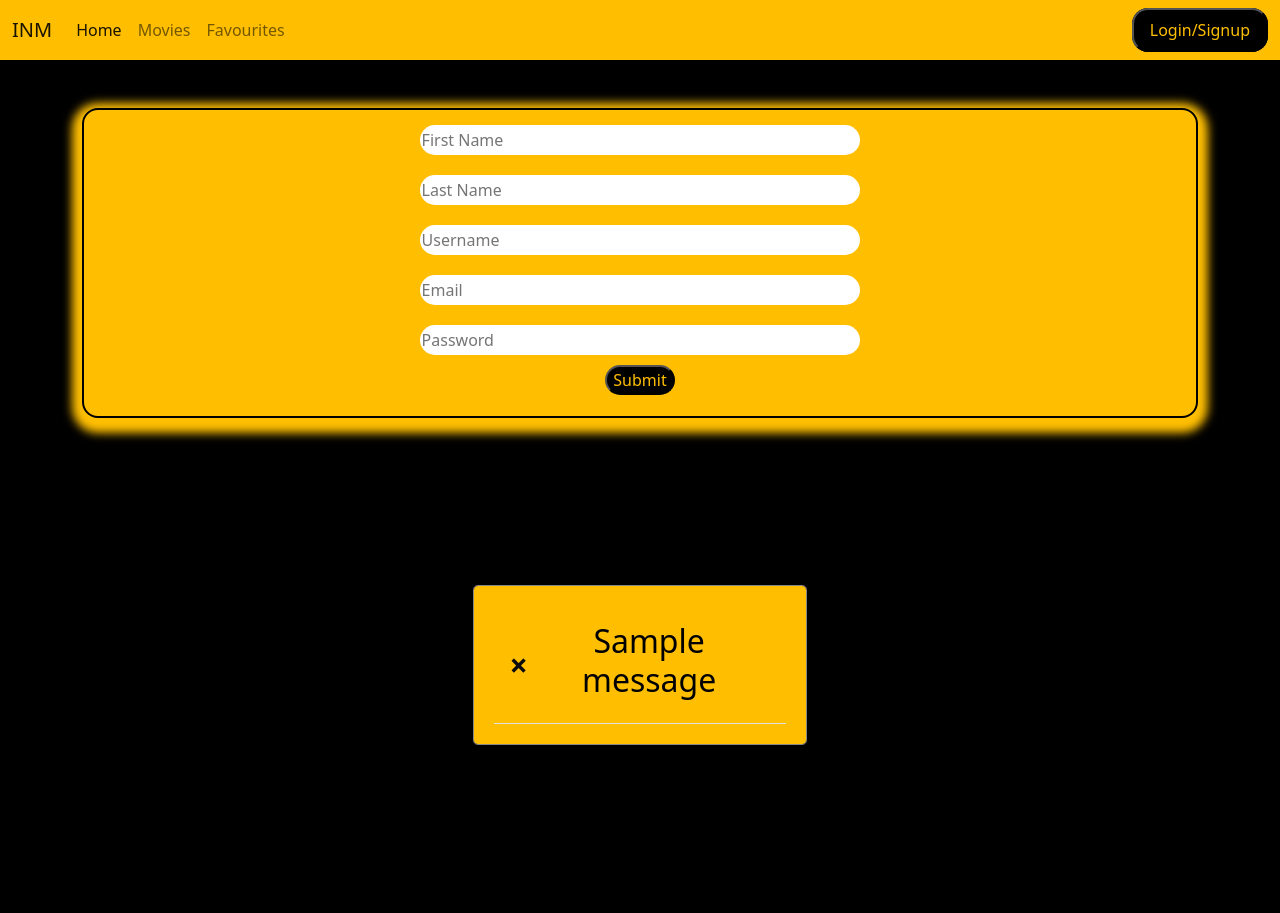
After one commit to Abhishekpote/MovieAssignment, a Django app: page /register/ in a window 1280 px wide. The commit adds this page. Run offline with Django 4.2, Linux system fonts and the light colour scheme; tables that the repository leaves empty hold one stand-in row (values such as "Sample post"); one stand-in notice (Sample message) is shown.

```diff
--- a/INM/settings.py
+++ b/INM/settings.py
@@ -49,7 +49,7 @@ MIDDLEWARE = [
     'django.contrib.messages.middleware.MessageMiddleware',
     'django.middleware.clickjacking.XFrameOptionsMiddleware',
 ]
-
+LOGOUT_REDIRECT_URL = "/"
 ROOT_URLCONF = 'INM.urls'
 
 TEMPLATES = [
--- a/movies/static/css/style.css
+++ b/movies/static/css/style.css
@@ -128,3 +128,17 @@ body{
     color: rgb(255, 191, 0);
     border-radius: 1rem;
   }
+
+
+  .signup-form{
+    background-color: rgb(255, 191, 0);
+    border-radius: 1rem;
+    padding: 5px;
+    border: 2px solid black;
+    box-shadow: rgb(255, 191, 0) 0px 5px 10px 10px;
+  }
+
+  .modal-footer{
+    margin-left: auto;
+    margin-right: auto;
+  }
--- /dev/null
+++ b/movies/static/js/script.js
@@ -0,0 +1,17 @@
+var modal = document.getElementById("loginModal");
+
+// Get the button that opens the modal
+var btn = document.getElementById("loginBtn");
+
+// Get the <span> element that closes the modal
+var span = document.getElementsByClassName("close-modal")[0];
+
+// When the user clicks on the button, open the modal
+btn.onclick = function() {
+    modal.style.display = "block";
+}
+
+// When the user clicks on <span> (x), close the modal
+span.onclick = function() {
+    modal.style.display = "none";
+}
--- a/movies/templates/base.html
+++ b/movies/templates/base.html
@@ -7,6 +7,7 @@
         <link href="https://cdn.jsdelivr.net/npm/bootstrap@5.0.2/dist/css/bootstrap.min.css" rel="stylesheet" integrity="sha384-EVSTQN3/azprG1Anm3QDgpJLIm9Nao0Yz1ztcQTwFspd3yD65VohhpuuCOmLASjC" crossorigin="anonymous">
 
         <link rel="stylesheet" href="{% static '/css/style.css' %}" type="text/css">
+
         <title>INM</title>
         <script src="https://code.jquery.com/jquery-3.7.0.js" integrity="sha256-JlqSTELeR4TLqP0OG9dxM7yDPqX1ox/HfgiSLBj8+kM=" crossorigin="anonymous"></script>
 
@@ -34,9 +35,15 @@
                 </ul>
 
                 <div class="d-flex">
-                    <li class="d-flex login-btn">
+                  {% if user.is_authenticated %}
+                  <li class="nav-link">{{ user.username }}</li>
+                  <a class="nav-link card-btn" href="{% url 'Logout' %}">Logout</a>
+                  {% else %}
+                  <li class="d-flex login-btn">
                     <button class="nav-link card-btn" id="loginBtn" style="color: rgb(255, 191, 0);">Login/Signup</a>
                   </li>
+                  {% endif %}
+
                 </div>
               </div>
             </div>
@@ -44,7 +51,37 @@
         {% block content %}
 
         {% endblock content %}
+
+
+        <!-- The Modal -->
+        <div id="loginModal" class="modal-log">
+
+          <!-- Modal content -->
+          <div class="modal-content">
+            <div class="modal-header">
+                <span class="close-modal">&times;</span>
+                <h2 style="margin-left: auto;margin-right: auto;">Login</h2>
+            </div>
+            <hr class="hr-line">
+            <div class="modal-body">
+                <form action="{% url 'Home' %}" method="post" style="text-align: center;">
+                    {% csrf_token %}
+                    <input class="form-field" type="text" name="username" placeholder="Username" required><br>
+                    <input class="form-field" type="password" name="password" id="password" placeholder="Password" required><br>
+                    <input class="form-btn" type="submit" value="Submit">
+                </form>
+            </div>
+
+            <div class="modal-footer">
+                Don't have an account? <a href="{% url 'Signup' %}">Sign Up!!!!</a>
+            </div>
+
+          </div>
+
+        </div>
+
+
         <script src="https://cdn.jsdelivr.net/npm/bootstrap@5.0.2/dist/js/bootstrap.bundle.min.js" integrity="sha384-MrcW6ZMFYlzcLA8Nl+NtUVF0sA7MsXsP1UyJoMp4YLEuNSfAP+JcXn/tWtIaxVXM" crossorigin="anonymous"></script>
-
+        <script src="{% static '/js/script.js' %}"></script>
     </body>
 </html>
--- a/movies/templates/movieList.html
+++ b/movies/templates/movieList.html
@@ -6,15 +6,15 @@
     <div class="row">
 
         {% for movie in object_list  %}
-        <div class="col-lg-4 mt-5">
+        <div class="col-lg-4 mt-5 d-flex align-items-stretch">
             <div class="card" style="width: 18rem; background-color: rgb(255, 191, 0); color: black;">
                 <img class="card-img-top" src="{{ movie.thumbnail.url }}" alt="Card Img">
-                <div class="card-body">
+                <div class="card-body d-flex flex-column">
                     <h5 class="card-title">{{ movie.title }}</h5>
                     <p class="card-text">{{ movie.synopsis | slice:"80" }}....</p>
                     <p class="card-text">Release Date:{{ movie.released_date }}</p>
                     <p class="card-text">Genre:{{ movie.genre }}</p>
-                    <a href="{% url 'MoviesDetail' movie.slug  %}" class="btn card-btn">Show More</a>
+                    <a href="{% url 'MoviesDetail' movie.slug  %}" class="btn card-btn mt-auto">Show More</a>
                 </div>
             </div>
         </div>
--- /dev/null
+++ b/movies/templates/register.html
@@ -0,0 +1,37 @@
+{% extends 'base.html' %}
+{%  load static %}
+{% block content %}
+
+<div class="container">
+
+    <div class="signup-form mt-5">
+
+        <form action="" method="post" style="text-align: center;">
+            {% csrf_token %}
+            <input class="form-field" type="text" name="firstname" placeholder="First Name" required><br>
+            <input class="form-field" type="text" name="lastname" placeholder="Last Name" required><br>
+            <input class="form-field" type="text" name="username" placeholder="Username" required><br>
+            <input class="form-field" type="email" name="email" placeholder="Email" required><br>
+            <input class="form-field" type="password" name="password" id="password" placeholder="Password" required><br>
+
+            <input class="form-btn" type="submit" value="Submit">
+
+        </form>
+
+    </div>
+
+    {% if messages %}
+        {% for message in messages %}
+        <div class="modal-content" id="loginModal">
+            <div class="modal-header">
+                <span class="close-modal">&times;</span>
+                <h2 {% if message.tags %} class="{{ message.tags }}"{% endif %} style="margin-left: auto;margin-right: auto;">{{ message }}</h2>
+            </div>
+        </div>
+      {% endfor %}
+    {% endif %}
+
+</div>
+
+
+{% endblock content %}
--- a/movies/urls.py
+++ b/movies/urls.py
@@ -9,6 +9,8 @@ from movies import views
 
 urlpatterns = [
     path('', views.Home, name='Home'),
+    path('register/', views.signUp, name='Signup'),
+    path('logout/', views.logout_user, name='Logout'),
     path('movies/', views.MovieList.as_view(), name='Movies'),
     path('<slug:slug>', views.MovieDetail.as_view(), name='MoviesDetail'),
 ]+ static(settings.STATIC_URL, document_root=settings.STATIC_ROOT)
--- a/movies/views.py
+++ b/movies/views.py
@@ -1,9 +1,14 @@
 from django.shortcuts import render, redirect
 from django.http import response
 from .models import *
+from django.contrib import messages
 # Create your views here.
 from django.views import generic
 from django.http import HttpResponse, HttpResponseRedirect, request,Http404
+from django.contrib.auth.models import User
+from django.contrib.auth import authenticate,login,logout
+
+
 
 def Home(request):
     try:
@@ -11,10 +16,54 @@ def Home(request):
             details = request.POST
             username = details['username']
             password = details['password']
+
+            user = authenticate(request,username = username,password = password)
+            if user is not None:
+                login(request,user)
+            else:
+                messages.add_message(request, messages.INFO, "Invalid credentials!!!!")
             return redirect("/")
         return render(request,'homepage.html')
     except Exception as ex:
         print("Exception in rendering Home page",str(ex))
+
+
+def logout_user(request):
+    try:
+        logout(request)
+        return render(request,'homepage.html')
+    except Exception as ex:
+        redirect("/")
+
+def signUp(request):
+    try:
+        if request.method == "POST":
+            details = request.POST
+            message = ""
+            if details["username"] == "":
+                message = "Invalid Username"
+            elif details["password"] == "":
+                message = "Invalid Password"
+            elif details["email"] =="" and "@" not in details["email"]:
+                message = "Invalid Email"
+            elif details["firstname"] == "":
+                message = "Firstname required"
+            elif details["lastname"] == "":
+                message = "Lastname required"
+
+
+            if message != "":
+                messages.add_message(request, messages.INFO, message)
+                return redirect("Signup")
+            else:
+                print("details",details)
+                user = User.objects.create_user(username = details["username"],password = details["password"], email = details["email"], first_name = details["firstname"], last_name = details["lastname"])
+                user.save()
+                return redirect("/")
+
+        return render(request,"register.html")
+    except Exception as ex:
+        print("Exception in Registering",str(ex))
 
 
 class MovieList(generic.ListView):
```
Also changed, not shown: movies/templates/homepage.html (+2 -43 lines), db.sqlite3, media/MovieThumbnails/John-Wick-3.jpg (added).
